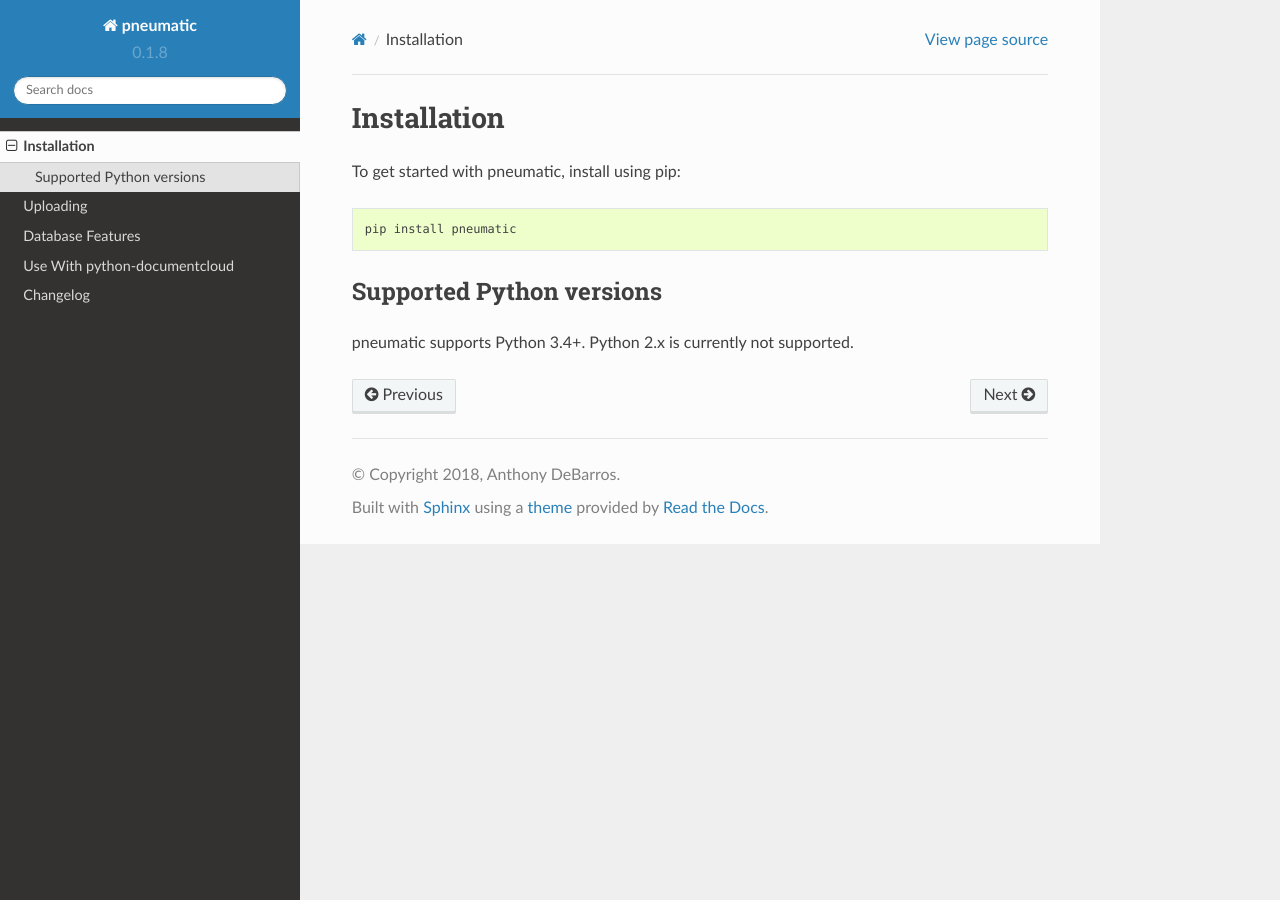
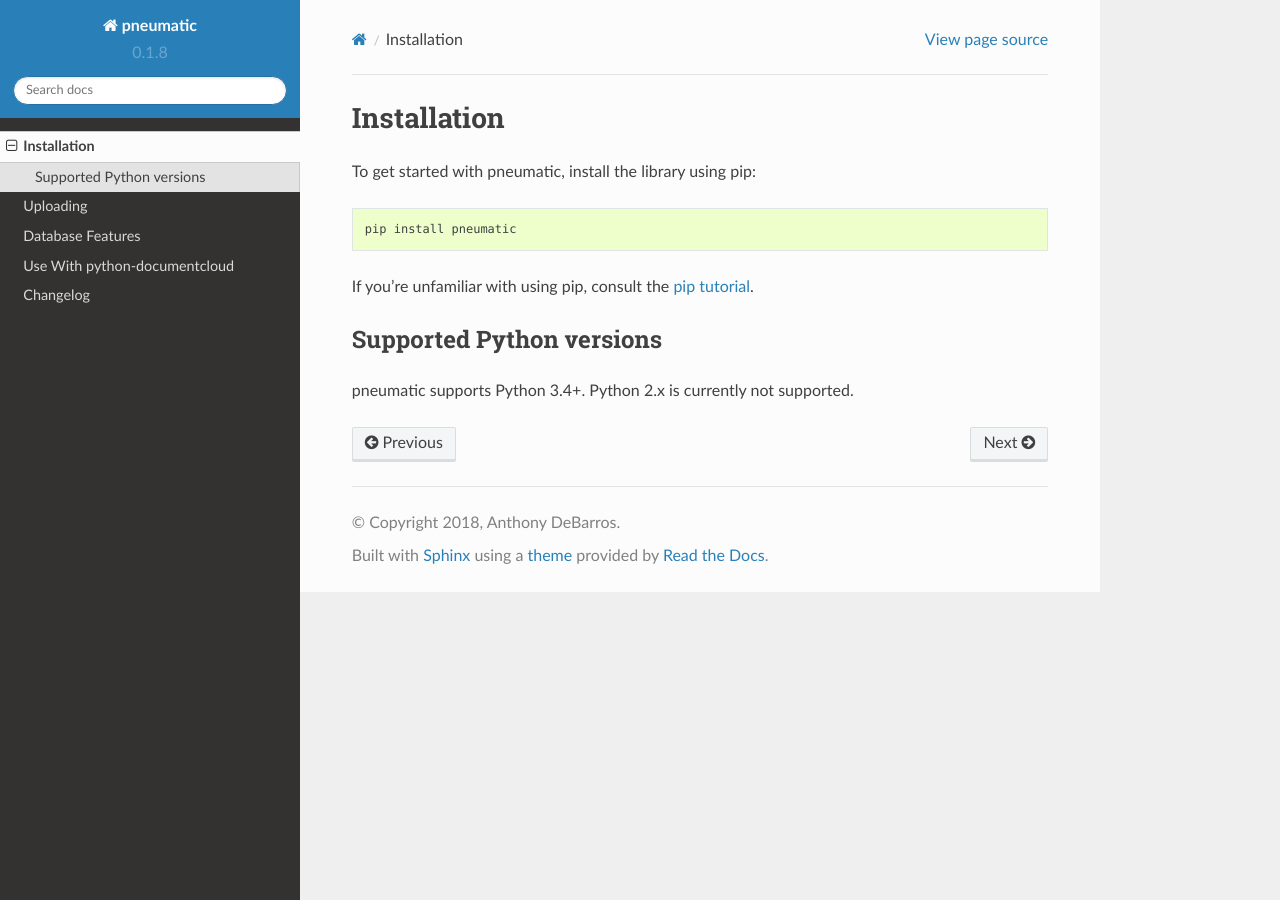
Before and after one commit to anthonydb/pneumatic, a Sphinx documentation site: the page built from docs/installation.rst, in a window 1280 px wide. Built offline with Sphinx 7.4.7 and the Read the Docs theme 2.0.0, drawn with Linux system fonts in a browser that asks for light colours.

Commit message:
Documentation updates.

```diff
--- a/docs/installation.rst
+++ b/docs/installation.rst
@@ -1,9 +1,11 @@
 Installation
 ============
 
-To get started with pneumatic, install using pip::
+To get started with pneumatic, install the library using pip::
 
     pip install pneumatic
+
+If you're unfamiliar with using pip, consult the `pip tutorial <https://pip.pypa.io/en/stable/quickstart/>`_.
 
 
 Supported Python versions
```
